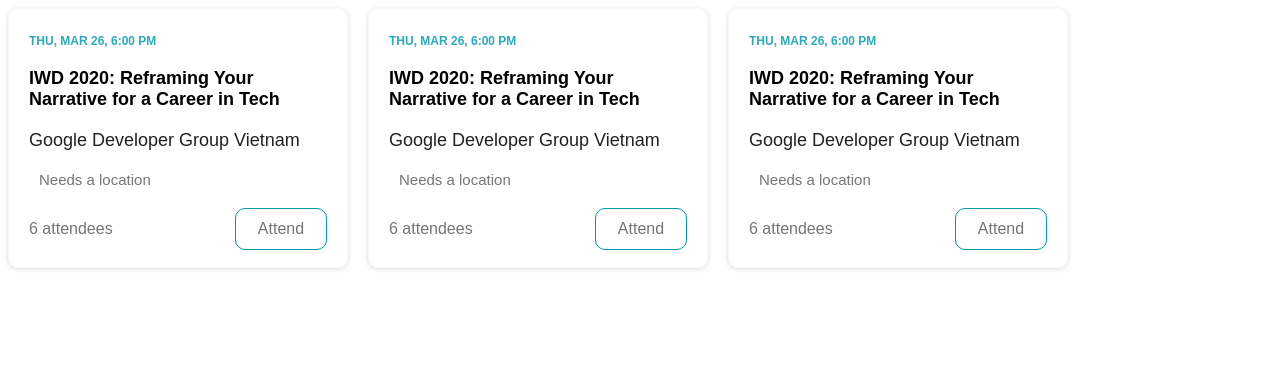
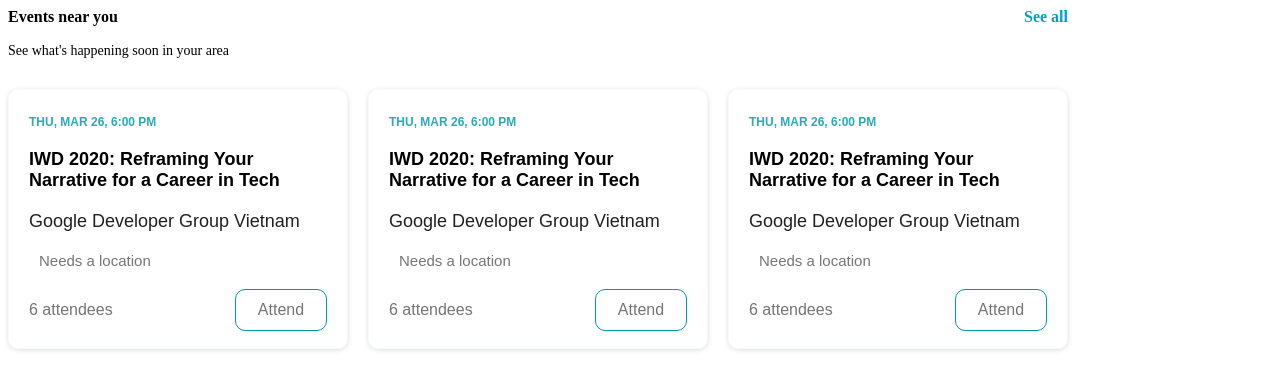
Before and after one commit to huuthang1133/Meet-up-project, a plain HTML site: page index.html in a window 1280 px wide. Drawn offline with Linux system fonts and the light colour scheme.

Commit message:
Update event component

```diff
--- a/event-near-you.css
+++ b/event-near-you.css
@@ -1,3 +1,25 @@
+.event-near-you {
+	width: 1060px;
+	font-size: 16px;
+	margin-bottom: 30px;
+}
+
+.event-near-you div {
+	width: 100%;
+	display: flex;
+	justify-content: space-between;
+	font-weight: bold;
+	margin-bottom: 15px;
+}
+
+.event-near-you div .see-all {
+	color: #00A2C9;
+}
+
+.event-near-you .see {
+	font-size: 14px;
+}
+
 .event {
 	display: flex;
 }
--- a/index.html
+++ b/index.html
@@ -5,6 +5,13 @@
 	<link rel="stylesheet" type="text/css" href="./event-near-you.css">
 </head>
 <body>
+	<div class="event-near-you">
+		<div>
+			<span class="near">Events near you</span>
+			<span class="see-all">See all</span>
+		</div>
+		<span class="see">See what's happening soon in your area</span>
+	</div>
 	<div class="event">
 		<div class="event-container">
 			<div class="event-date">
```
